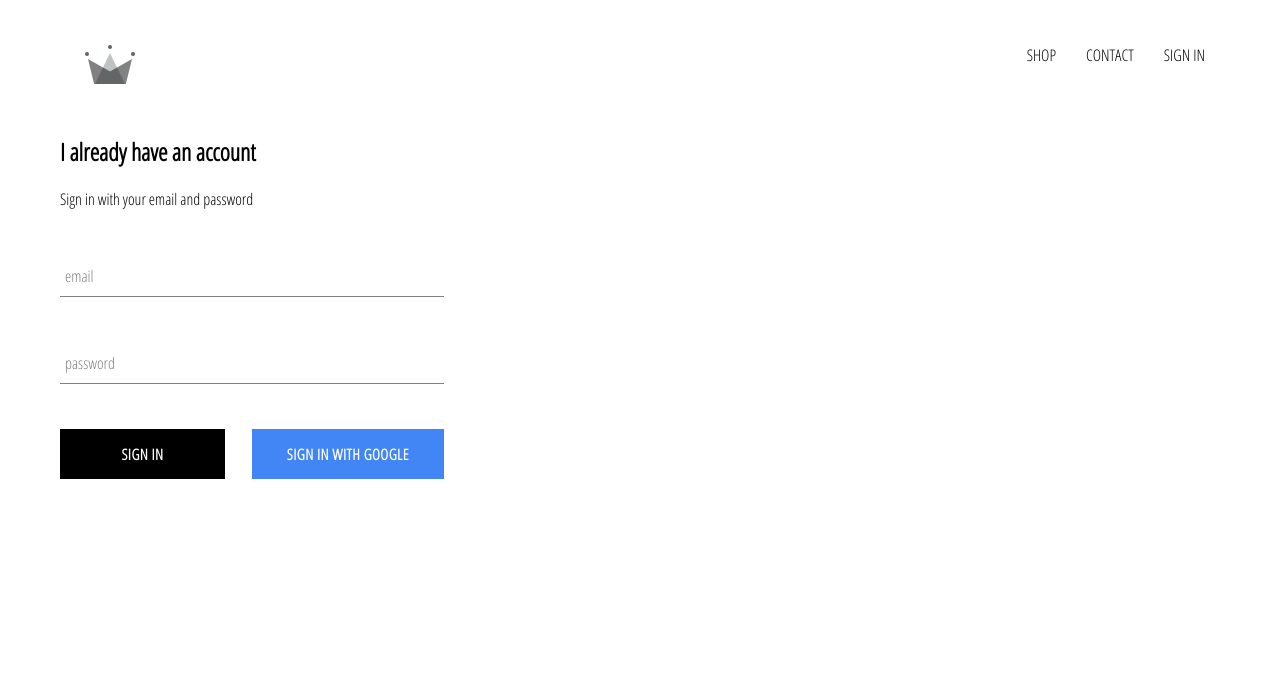
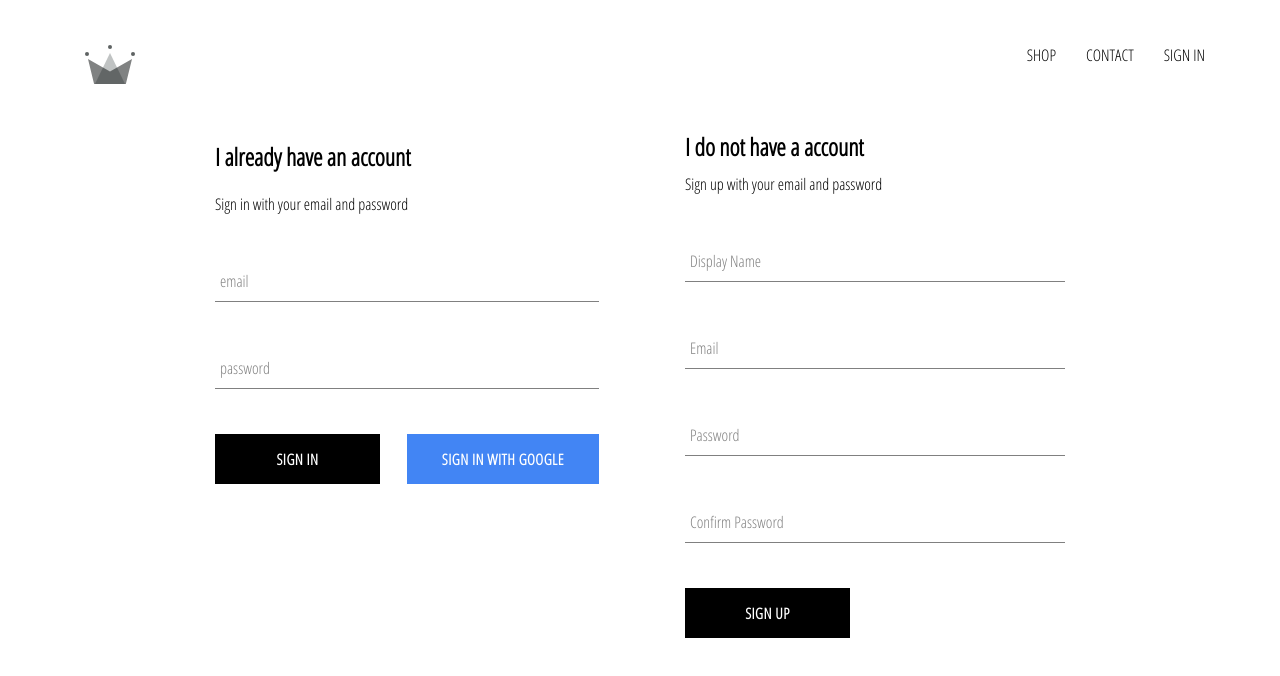
Before and after one commit to RssX/ecommerce-2, a React (Create React App) app: page /sign in a window 1280 px wide. Shown: the top 676 px of the page. Built offline with nearby package versions, Linux system fonts and the light colour scheme; no server answers.

Commit message:
finishing add sign-in-sign-up

```diff
--- a/src/App.js
+++ b/src/App.js
@@ -5,7 +5,7 @@
 import Header from './components/header/header';
 import Sign from './pages/sign/sign';
 import React, { Component } from 'react'
-import { auth } from './firebase/firebase';
+import { auth, createUserProfileDocument } from './firebase/firebase';
 
 
 
@@ -16,10 +16,23 @@
 
   unsubscribeFromAuth = null;
   componentDidMount(){
-    this.unsubscribeFromAuth = auth.onAuthStateChanged(user => {
-      this.setState({currentUser: user});
+    this.unsubscribeFromAuth = auth.onAuthStateChanged(async userAuth => {
+      if(userAuth){
+        const userRef = await createUserProfileDocument(userAuth);
 
-      console.log(user)
+        userRef.onSnapshot(snapShot => {
+          this.setState({
+            currentUser: {
+              id: snapShot.id,
+              ...snapShot.data()
+            }
+          })
+        })
+
+      }
+      else {
+        this.setState({currentUser: userAuth})
+      }
     })
   }
   componentWillUnmount(){
--- a/src/components/sign-in/sign-in.js
+++ b/src/components/sign-in/sign-in.js
@@ -2,7 +2,7 @@
 import React, { Component } from 'react'
 import FormInput from '../form-input/form-input';
 import CustomButton from '../custom-button/custom-button';
-import { signInWithGoogle } from '../../firebase/firebase';
+import { auth, signInWithGoogle } from '../../firebase/firebase';
 
 export default class SignIn extends Component {
 
@@ -11,9 +11,18 @@
         password: '',
     }
 
-    handleSubmit = (e) =>{
+    handleSubmit = async (e) =>{
         e.preventDefault();
-        this.setState({email: '', password: ''})
+        const {email,password} = this.state;
+
+        try {
+            await auth.signInWithEmailAndPassword(email, password);
+            this.setState({email: '', password: ''});
+        } catch (error) {
+            console.log(error);
+        }
+
+
     }
 
     handleChange = (e) => {
--- /dev/null
+++ b/src/components/sign-up/sign-up.js
@@ -0,0 +1,103 @@
+import React from 'react';
+
+import FormInput from '../form-input/form-input';
+import CustomButton from '../custom-button/custom-button';
+
+import {auth, createUserProfileDocument} from '../../firebase/firebase';
+
+import './sign-up.scss';
+
+class SignUp extends React.Component {
+  constructor() {
+    super();
+
+    this.state = {
+      displayName: '',
+      email: '',
+      password: '',
+      confirmPassword: ''
+    };
+  }
+
+  handleSubmit = async event => {
+    event.preventDefault();
+
+    const { displayName, email, password, confirmPassword } = this.state;
+
+    if (password !== confirmPassword) {
+      alert("passwords don't match");
+      return;
+    }
+
+    try {
+      const { user } = await auth.createUserWithEmailAndPassword(
+        email,
+        password
+      );
+
+      await createUserProfileDocument(user, { displayName });
+
+      this.setState({
+        displayName: '',
+        email: '',
+        password: '',
+        confirmPassword: ''
+      });
+    } catch (error) {
+      console.error(error);
+    }
+  };
+
+  handleChange = event => {
+    const { name, value } = event.target;
+
+    this.setState({ [name]: value });
+  };
+
+  render() {
+    const { displayName, email, password, confirmPassword } = this.state;
+    return (
+      <div className='sign-up'>
+        <h2 className='title'>I do not have a account</h2>
+        <span>Sign up with your email and password</span>
+        <form className='sign-up-form' onSubmit={this.handleSubmit}>
+          <FormInput
+            type='text'
+            name='displayName'
+            value={displayName}
+            onChange={this.handleChange}
+            label='Display Name'
+            required
+          />
+          <FormInput
+            type='email'
+            name='email'
+            value={email}
+            onChange={this.handleChange}
+            label='Email'
+            required
+          />
+          <FormInput
+            type='password'
+            name='password'
+            value={password}
+            onChange={this.handleChange}
+            label='Password'
+            required
+          />
+          <FormInput
+            type='password'
+            name='confirmPassword'
+            value={confirmPassword}
+            onChange={this.handleChange}
+            label='Confirm Password'
+            required
+          />
+          <CustomButton type='submit'>SIGN UP</CustomButton>
+        </form>
+      </div>
+    );
+  }
+}
+
+export default SignUp;
--- /dev/null
+++ b/src/components/sign-up/sign-up.scss
@@ -0,0 +1,9 @@
+.sign-up {
+    display: flex;
+    flex-direction: column;
+    width: 380px;
+
+    .title {
+      margin: 10px 0;
+    }
+  }
--- a/src/firebase/firebase.js
+++ b/src/firebase/firebase.js
@@ -12,6 +12,25 @@
     measurementId: "G-P6118DT7ZC"
   }
 
+  export const createUserProfileDocument = async (userAuth, addtionalData) => {
+    if(!userAuth) return;
+
+    const userRef = firestore.doc(`users/${userAuth.uid}`);
+    const snapShot = await userRef.get();
+
+    if(!snapShot.exists){
+      const {displayName, email} = userAuth;
+      const createdAt = new Date();
+
+      try {
+        await userRef.set({displayName, email, createdAt, ...addtionalData})
+      } catch (error) {
+        console.log('error creating user', error.message)
+      }
+    }
+    return userRef;
+  }
+
   firebase.initializeApp(config);
 
   export const auth = firebase.auth();
--- a/src/pages/sign/sign.js
+++ b/src/pages/sign/sign.js
@@ -1,12 +1,14 @@
 import './sign.scss'
 import React from 'react'
 import SignIn from '../../components/sign-in/sign-in'
+import SignUp from '../../components/sign-up/sign-up'
 
 
 export default function Sign() {
     return (
-        <div>
+        <div className='sign-in-and-sign-up'>
             <SignIn/>
+            <SignUp/>
         </div>
     )
 }
--- a/src/pages/sign/sign.scss
+++ b/src/pages/sign/sign.scss
@@ -0,0 +1,6 @@
+.sign-in-and-sign-up {
+    width: 850px;
+    display: flex;
+    justify-content: space-between;
+    margin: 30px auto;
+  }
```
